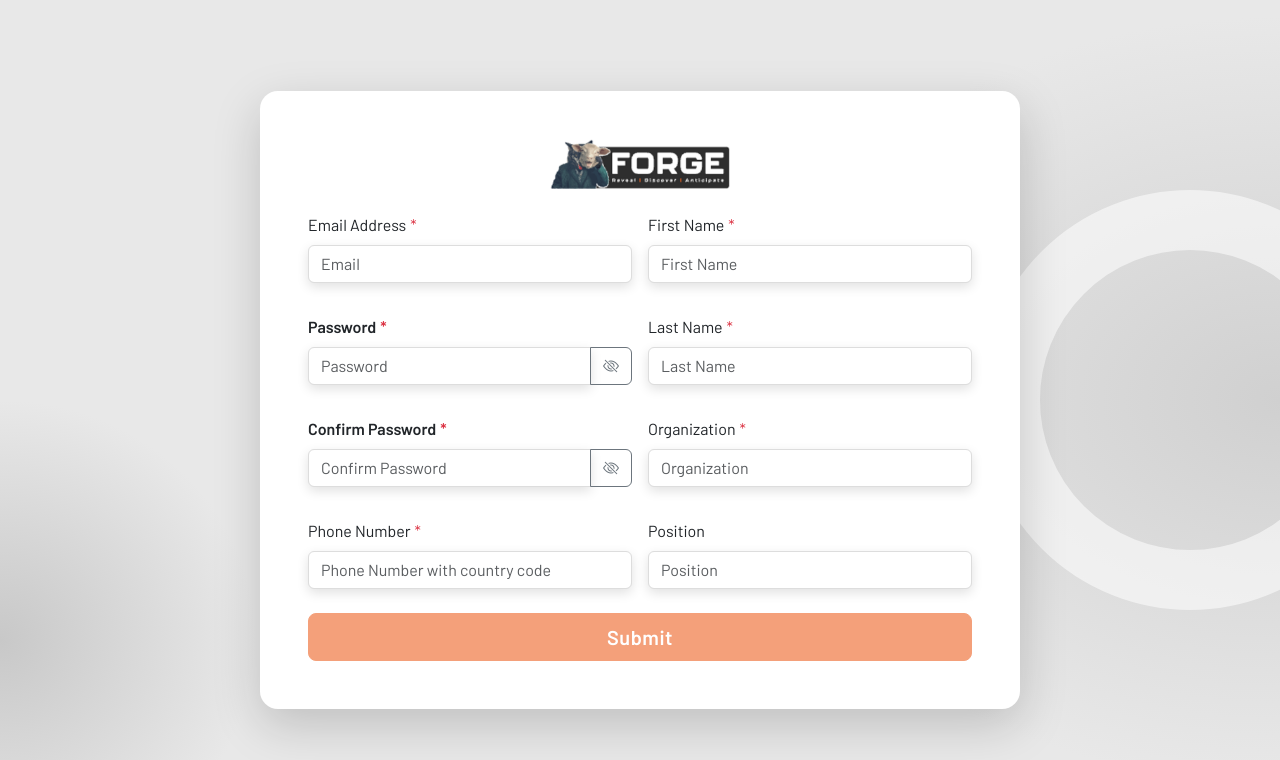
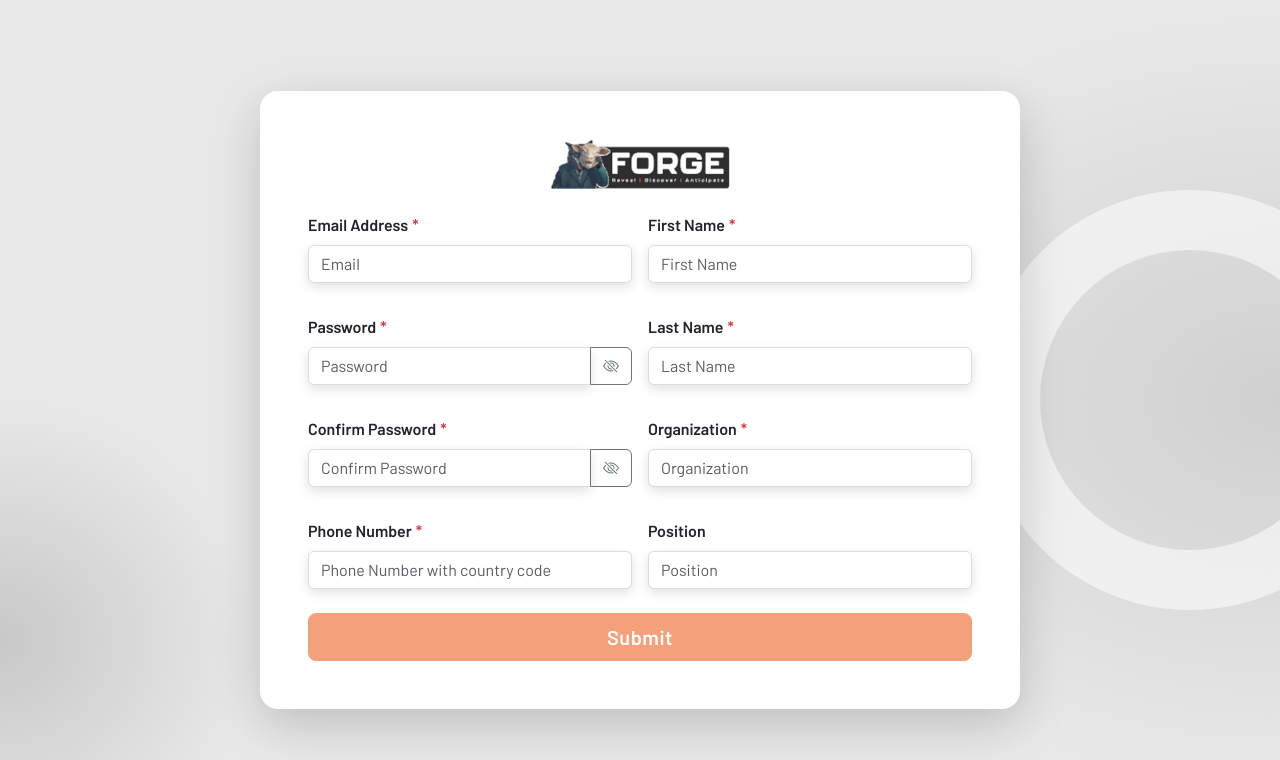
Before and after one commit to RajatSharma7102/ALQIMI-Frontend, a React app: page /registration in a window 1280 px wide. Shown: the top 760 px of the page. Built offline with nearby package versions, Linux system fonts and the light colour scheme; the HTML template or start-up script is replaced by a standard one.

Commit message:
space cause error

```diff
--- a/src/Signup.jsx
+++ b/src/Signup.jsx
@@ -121,7 +121,7 @@ function TextField({
 
   return (
     <div className="mb-3">
-      <label className="form-label fw-semib old text-dark" htmlFor={id}>
+      <label className="form-label fw-semibold text-dark" htmlFor={id}>
         {label}
         {required && <RequiredMark />}
       </label>
```
